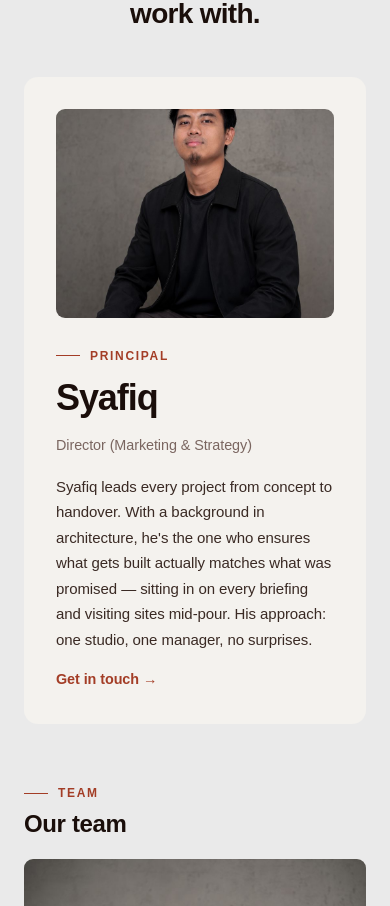
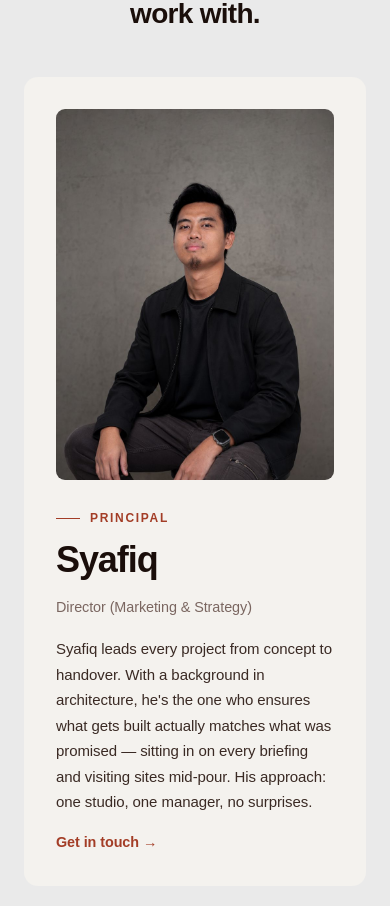
Before and after one commit to Naim3097/BINA, a Next.js app: page /about in a window 390 px wide. Shown: the part 3274-4180 px from the top of the page. Built offline with nearby package versions, Linux system fonts and the light colour scheme.

Commit message:
Fix principal photo on mobile: taller aspect ratio, top-aligned

```diff
--- a/app/(frontend)/globals.css
+++ b/app/(frontend)/globals.css
@@ -1020,7 +1020,7 @@ em.accent, h1 em, h2 em {
 @media (max-width:880px){
   .team-principal{grid-template-columns:1fr;gap:32px;padding:32px}
   .team-principal__media{order:-1}
-  .team-principal__media img{aspect-ratio:4/3}
+  .team-principal__media img{aspect-ratio:3/4;object-position:top center}
   .team-row{grid-template-columns:repeat(3,1fr)}
 }
 @media (max-width:560px){.team-row{grid-template-columns:1fr}}
```
